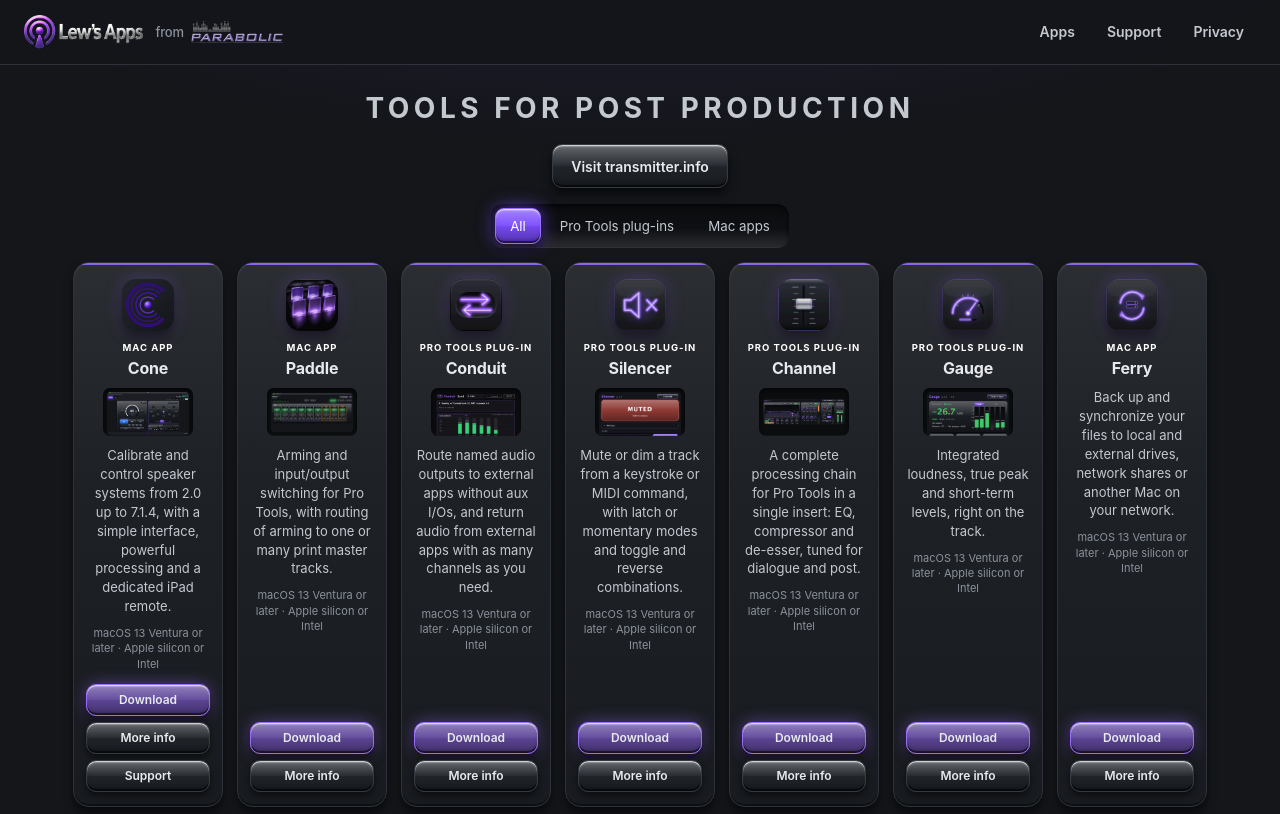
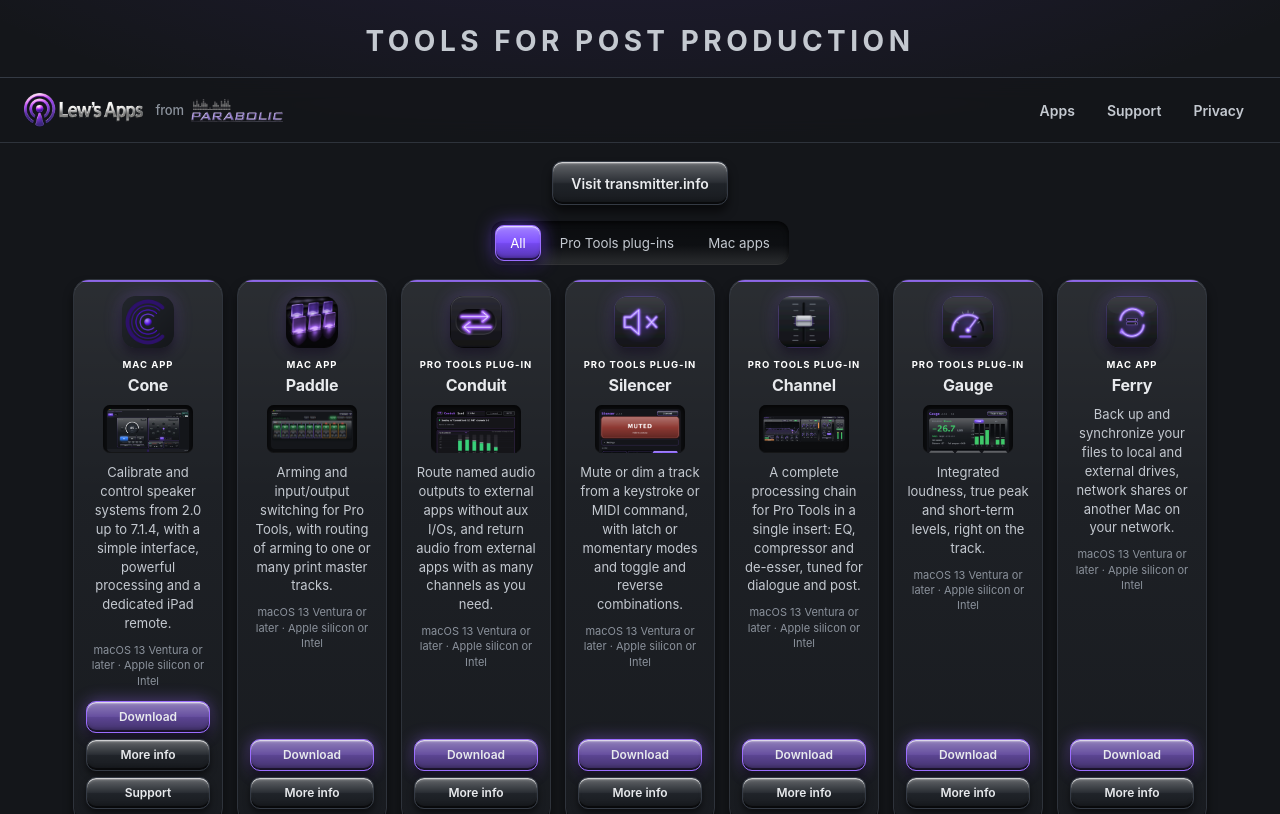
Before and after one commit to diskeditor/Lewsapps-site, a plain HTML site: page docs/index.html in a window 1280 px wide. Shown: the top 814 px of the page. Drawn offline with Linux system fonts and the light colour scheme.

Commit message:
Home page: title above the Lew's Apps header bar
Co-Authored-By: Claude Opus 5.5 <noreply@anthropic.com>
Claude-Session: https://claude.ai/code/session_01UFfgZRSipLT8a9sTP7rx8N

```diff
--- a/assets/style.css
+++ b/assets/style.css
@@ -252,3 +252,8 @@ footer.site .foot-p img.parabolic { width: 104px; }
 .hero { padding: 22px 0 14px; }
 .tx-visit { margin: 0 0 16px; }
 .toolbar { margin: 0 0 14px; }
+/* title above the header bar on the home page */
+.top-title { text-align: center; padding: 20px 24px 14px; }
+.top-title .eyebrow { margin: 0; font-size: clamp(18px, 2.6vw, 28px); letter-spacing: .16em; color: var(--subtle); }
+.top-title + header.site { border-top: 1px solid var(--line); }
+.top-title ~ main .tx-visit { margin-top: 18px; }
--- a/docs/assets/style.css
+++ b/docs/assets/style.css
@@ -252,3 +252,8 @@ footer.site .foot-p img.parabolic { width: 104px; }
 .hero { padding: 22px 0 14px; }
 .tx-visit { margin: 0 0 16px; }
 .toolbar { margin: 0 0 14px; }
+/* title above the header bar on the home page */
+.top-title { text-align: center; padding: 20px 24px 14px; }
+.top-title .eyebrow { margin: 0; font-size: clamp(18px, 2.6vw, 28px); letter-spacing: .16em; color: var(--subtle); }
+.top-title + header.site { border-top: 1px solid var(--line); }
+.top-title ~ main .tx-visit { margin-top: 18px; }
--- a/docs/index.html
+++ b/docs/index.html
@@ -13,6 +13,7 @@
 <link rel="apple-touch-icon" href="assets/icon-180.png">
 </head>
 <body>
+<div class="top-title"><div class="eyebrow">Tools for post production</div></div>
 <header class="site"><div class="wrap">
   <a class="brand" href="index.html"><img src="assets/logo.webp" alt="Lew's Apps" height="34"> <small class="from-p">from <img class="parabolic" src="assets/parabolic-logo.png" alt="Parabolic" width="600" height="146"></small></a>
   <nav class="top">
@@ -22,10 +23,6 @@
   </nav>
 </div></header>
 <main class="wrap">
-<section class="hero">
-  <div class="eyebrow">Tools for post production</div>
-</section>
-
 <div class="tx-visit"><a class="btn" href="https://transmitter.info">Visit transmitter.info</a></div>
 
 <section id="apps">
```
Also changed, not shown: 1 other file.
